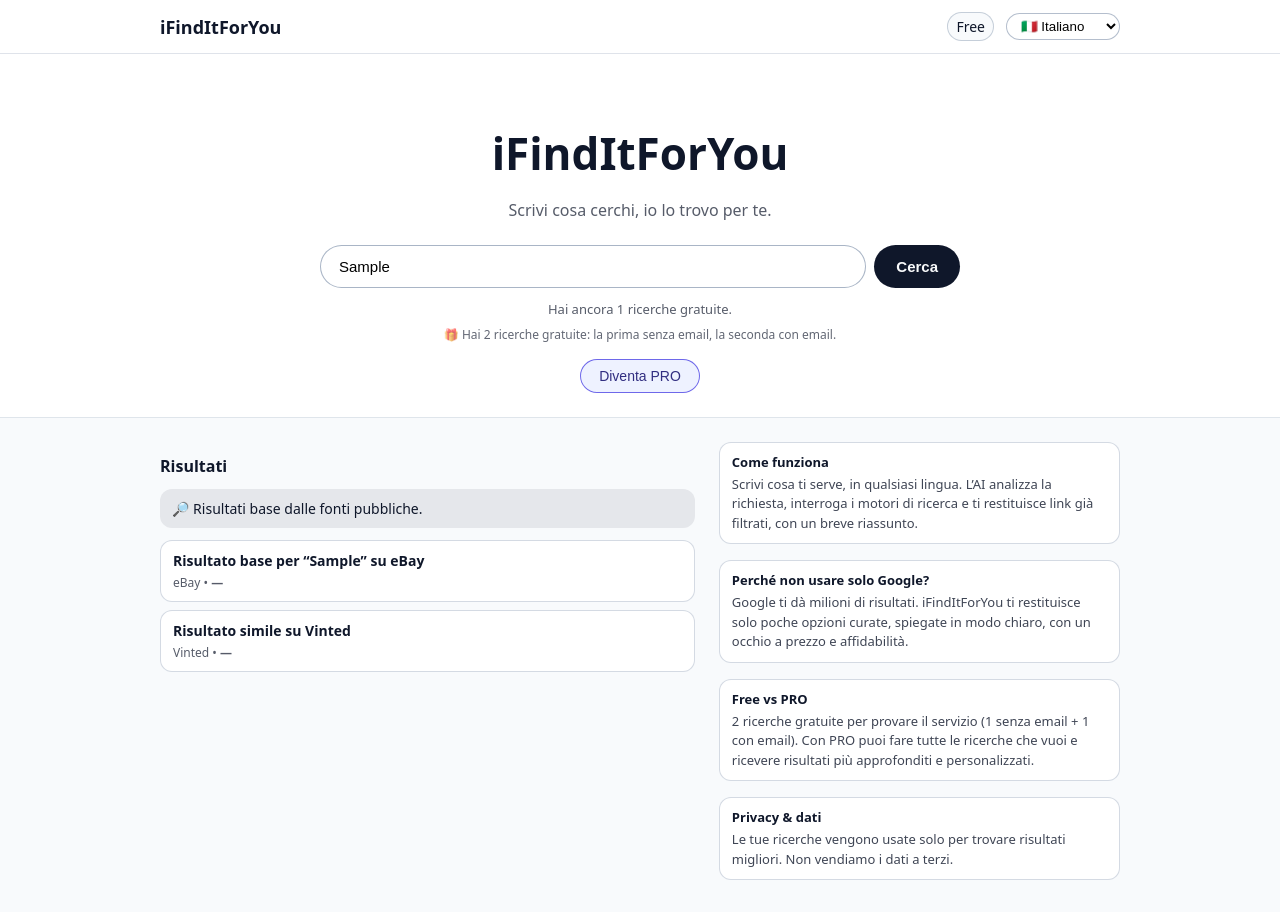
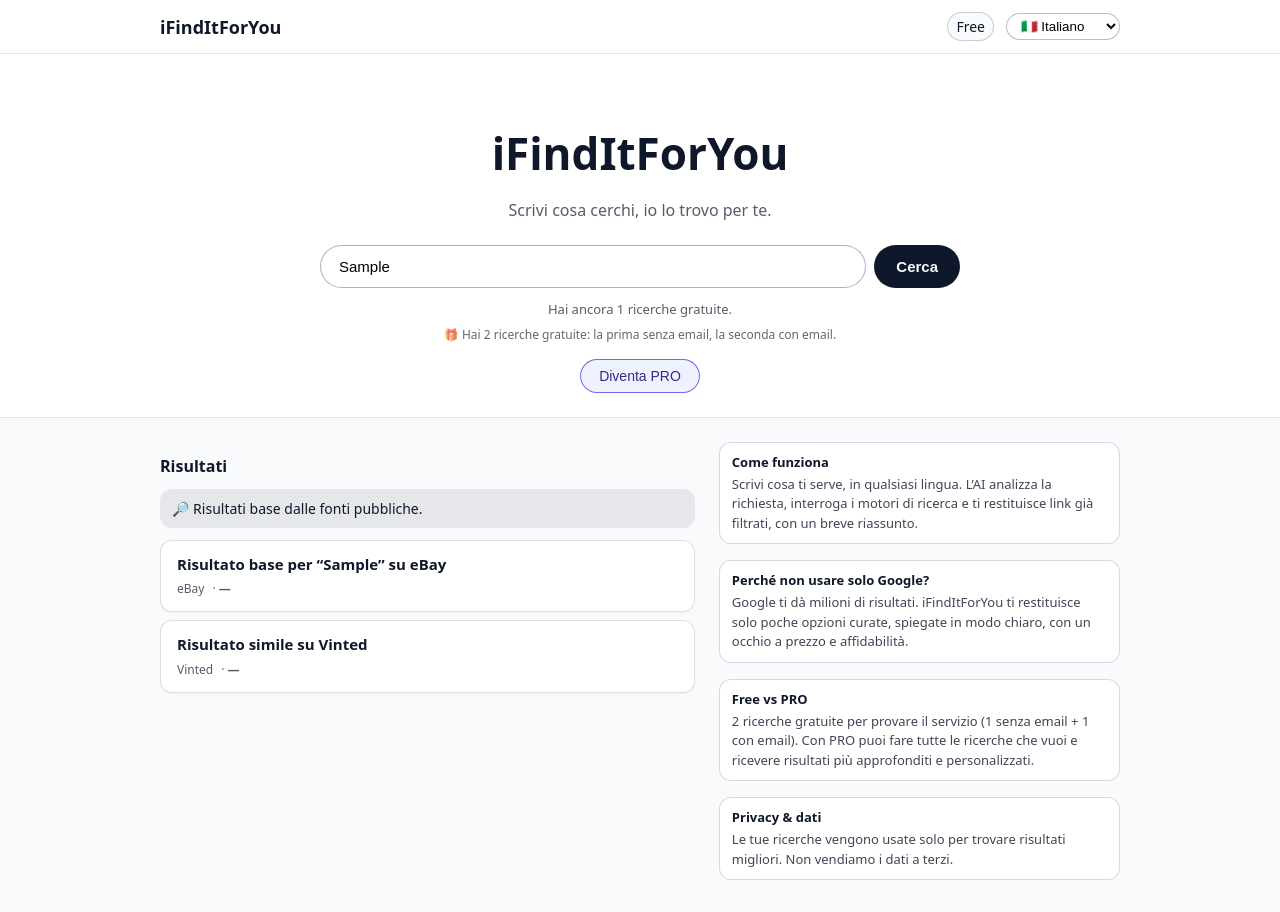
Before and after one commit to mregaz/ifinditforyou-new, a Next.js app: page / in a window 1280 px wide. Both pictures are taken after typing "Sample" into the empty fields and a click on the button "Cerca". Built offline with nearby package versions, Linux system fonts and the light colour scheme; no server answers.

Commit message:
Update page.tsx

```diff
--- a/app/page.tsx
+++ b/app/page.tsx
@@ -560,36 +560,46 @@ export default function HomePage() {
       textDecoration: "none",
       color: "inherit",
       borderRadius: 12,
-                    padding: "10px 12px",
+      padding: "14px 16px",
       background: "#ffffff",
-                    border: "1px solid rgba(148,163,184,0.4)",
+      border: "1px solid rgba(148,163,184,0.35)",
+      boxShadow: "0 1px 2px rgba(0,0,0,0.04)",
+      transition: "all 0.15s ease",
+      display: "flex",
+      flexDirection: "column",
+      gap: 6,
     }}
+    onMouseEnter={(e) => (e.currentTarget.style.boxShadow = "0 2px 8px rgba(0,0,0,0.12)")}
+    onMouseLeave={(e) => (e.currentTarget.style.boxShadow = "0 1px 2px rgba(0,0,0,0.04)")}
   >
     <div
       style={{
         fontWeight: 600,
-                      fontSize: 14,
-                      marginBottom: 4,
+        fontSize: 15,
+        lineHeight: 1.3,
       }}
     >
       {item.title ?? "Senza titolo"}
     </div>
+
     <div
       style={{
         fontSize: 12,
         opacity: 0.7,
+        display: "flex",
+        gap: 8,
       }}
     >
       {item.source && <span>{item.source}</span>}
       {item.price && (
         <span>
-                        {" "}
-                        • <strong>{item.price}</strong>
+          · <strong>{item.price}</strong>
         </span>
       )}
     </div>
   </a>
 ))}
+
             </div>
           </div>
 
```
Lines whose indentation alone changed are shown as unchanged.
